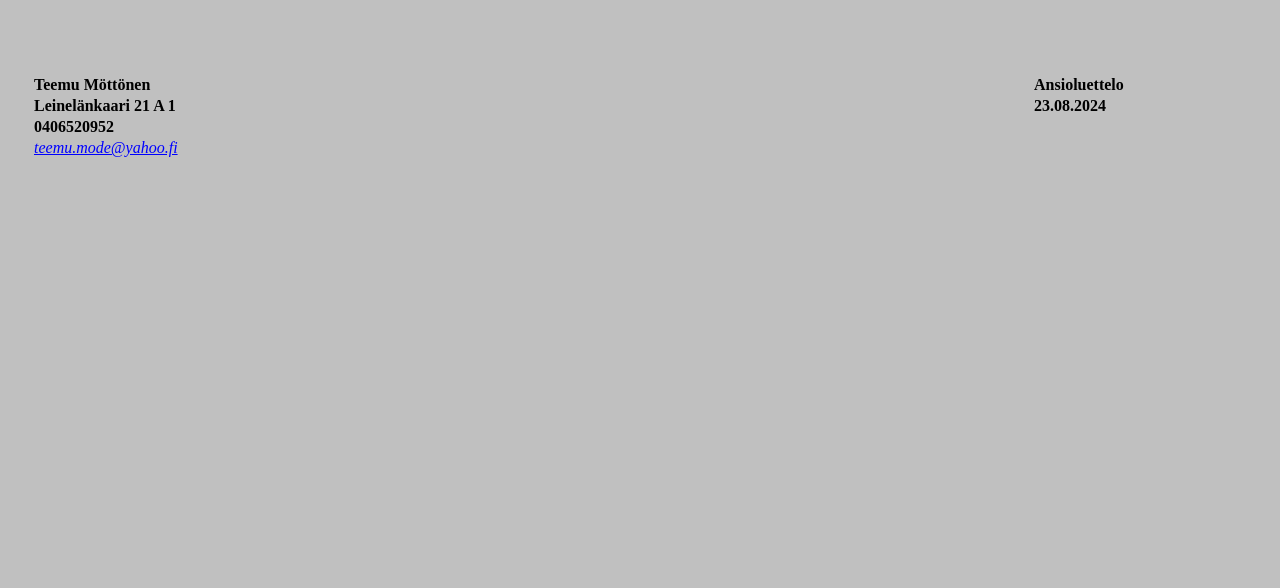
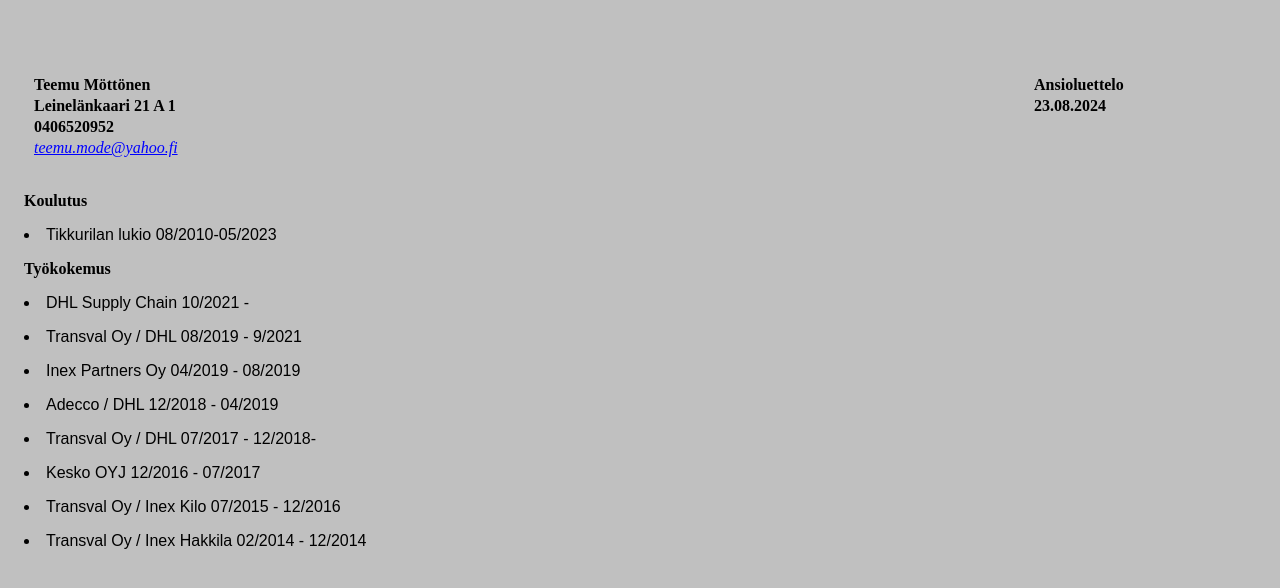
Before and after one commit to Mode-e/Osa-3.-teht-v-12, a plain HTML site: page index.html in a window 1280 px wide. Drawn offline with Linux system fonts and the light colour scheme.

Commit message:
Historia

```diff
--- a/css/styles.css
+++ b/css/styles.css
@@ -26,3 +26,6 @@ em {
   position: relative;
   left: 1000px;
 }
+li {
+  font-family: Arial, Helvetica, sans-serif;
+}
--- a/index.html
+++ b/index.html
@@ -24,5 +24,16 @@
  <p><strong>Ansioluettelo</strong></p>
  <p><strong>23.08.2024</strong></p>
 </div>
+<strong>Koulutus</strong>
+<p><li>Tikkurilan lukio 08/2010-05/2023</li></p>
 
+<strong>Työkokemus</strong>
+<p><li>DHL Supply Chain 10/2021 -</li></p>
+<p><li>Transval Oy / DHL 08/2019 - 9/2021</li></p>
+<p><li>Inex Partners Oy 04/2019 - 08/2019</li></p>
+<p><li>Adecco / DHL 12/2018 - 04/2019</li></p>
+<p><li>Transval Oy / DHL 07/2017 - 12/2018-</li></p>
+<p><li>Kesko OYJ 12/2016 - 07/2017</li></p>
+<p><li>Transval Oy / Inex Kilo 07/2015 - 12/2016</li></p>
+<p><li>Transval Oy / Inex Hakkila 02/2014 - 12/2014</li></p>
 </html>
```
